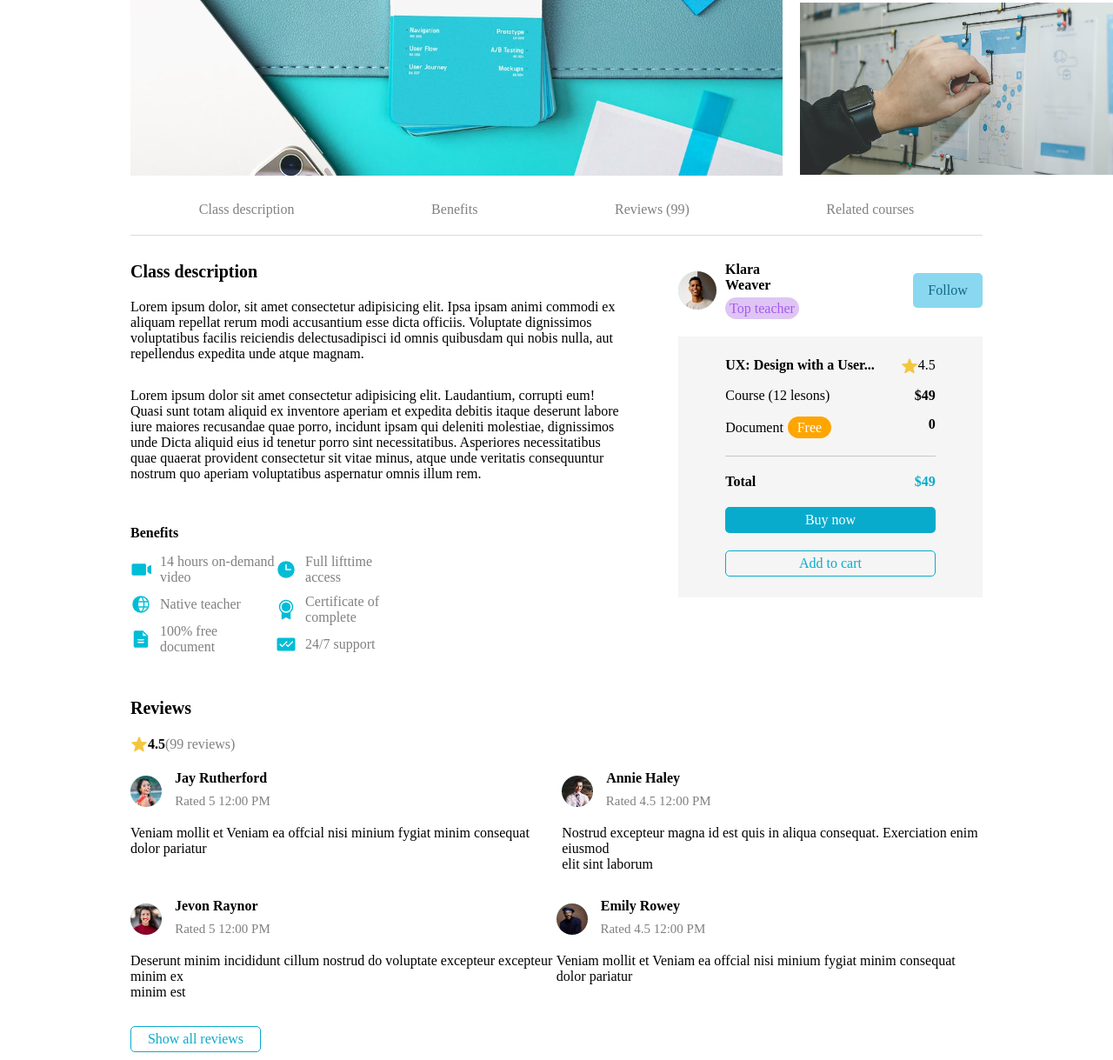
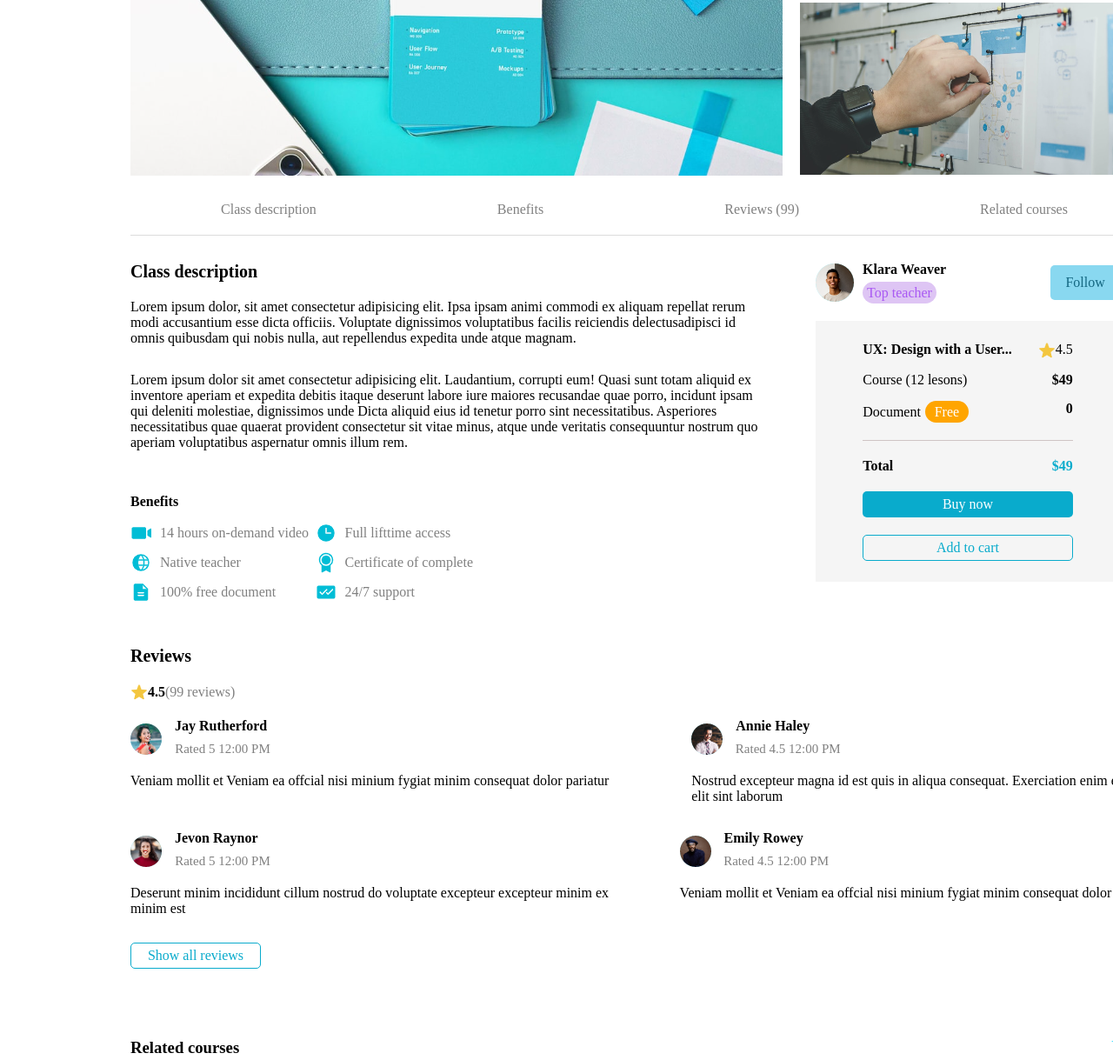
Before and after one commit to thanhthinh231108/BuiThanhThinh_TruongHoangAnh_WebBanKhoaHoc, a plain HTML site: page Thinh_Anh_WebBanKhoaHoc/Page2.html in a window 1280 px wide. Shown: the part 432-1651 px from the top of the page at 87% size. Drawn offline with Linux system fonts and the light colour scheme.

Commit message:
cap nhat Page2

```diff
--- a/Thinh_Anh_WebBanKhoaHoc/Page2.html
+++ b/Thinh_Anh_WebBanKhoaHoc/Page2.html
@@ -34,7 +34,7 @@
         <div>UX Design</div>
        </div>
        <b><h1>UI Design, A User-Centered Approach</h1></b>
-       <div id="menu2">
+       <div id="menu2" style="width: 1182px;">
          <div style="display:flex;justify-content: space-around;align-items: center;">
             <img src="Img/Page2/Rating 228.png" alt="">
             <div><b>4.5</b></div>
@@ -53,13 +53,13 @@
              <img style="margin-top: 19px;" src="img/Page2/Image 2907.png" alt="">
            </div>
        </div>
-       <div id="body1">
+       <div id="body1" style="width: 1182px;">
            <div class="button">Class description</div>
            <div class="button">Benefits</div>
            <div class="button">Reviews (99)</div>
            <div style="margin-bottom: 20px;" class="button">Related courses</div>
        </div>
-    <div id="body2">
+    <div id="body2" style="width: 1182px;">
         <div id="text">
             <b style="margin-bottom: 20px;font-size: 20px;">Class description</b>
             <div style="margin-right: 60px;">Lorem ipsum dolor, sit amet consectetur adipisicing elit. Ipsa ipsam animi commodi ex aliquam repellat rerum modi accusantium
@@ -162,7 +162,7 @@
             <div><b>4.5</b></div>
             <div style="color: gray;">(99 reviews)</div>
           </div>
-          <div id="reviews">
+          <div id="reviews" style="width: 1182px;">
             <div style="display: flex;flex-direction: column;">
                 <div style="display: flex;align-items: center;">
                     <img  src="img/Page2/Avatar 2591.png" alt="">
@@ -188,7 +188,7 @@
                 </div>
             </div>
           </div>
-          <div id="reviews2">
+          <div id="reviews2" style="width: 1182px;">
             <div style="display: flex;flex-direction: column;">
                 <div style="display: flex;align-items: center;">
                     <img  src="img/Page2/Avatar 2592.png" alt="">
```
